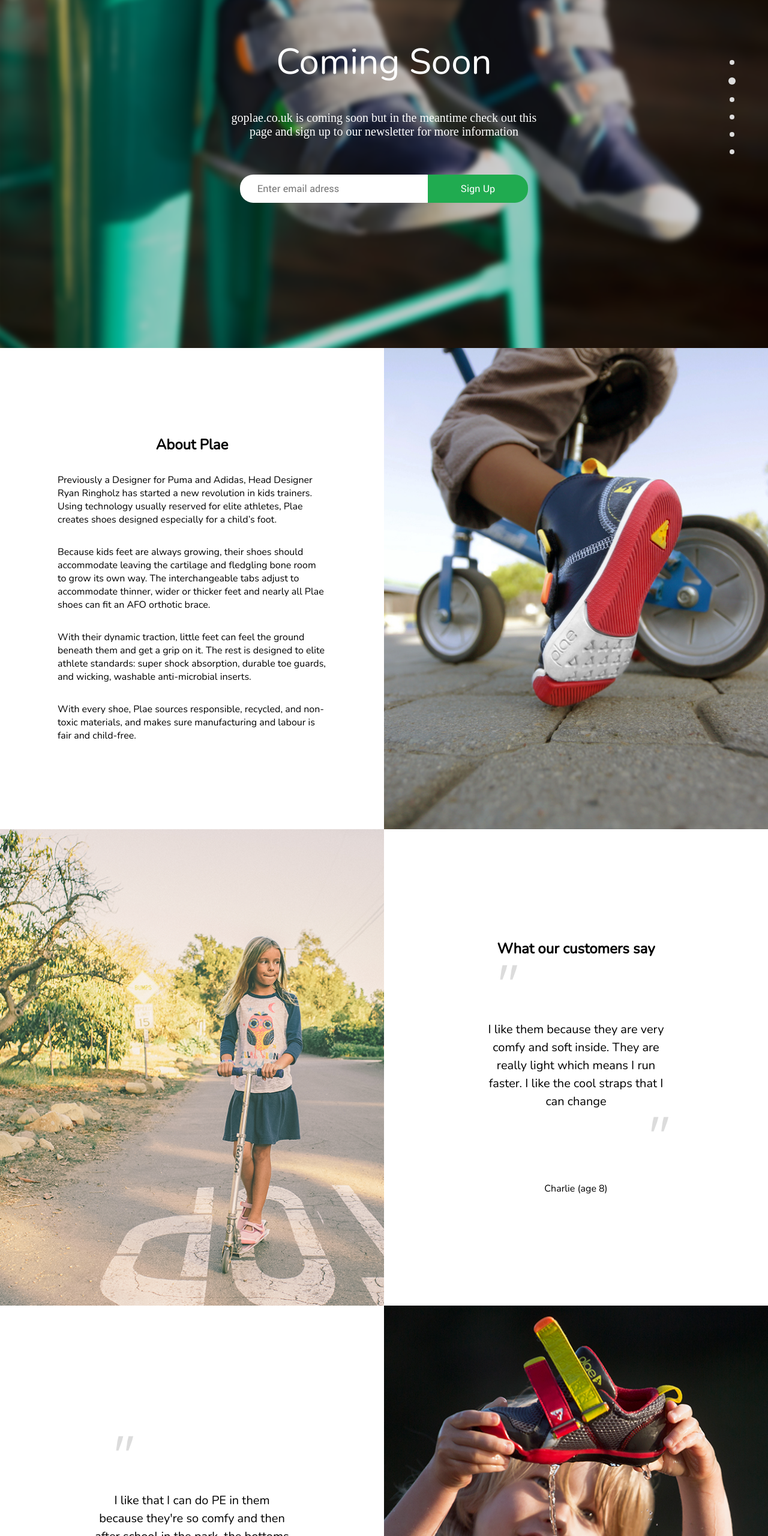
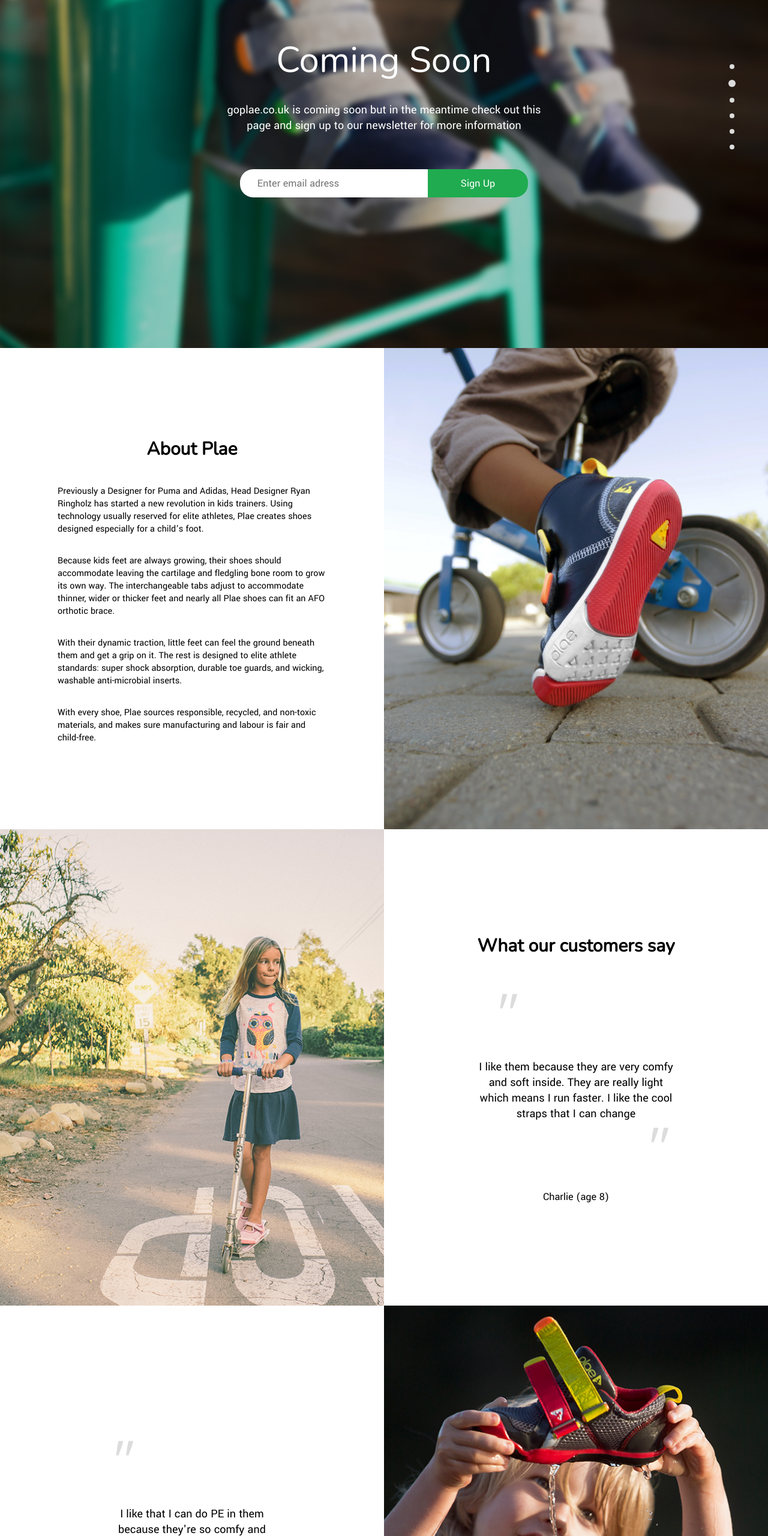
Before and after one commit to Viper-JSX/Layout-Test, a plain HTML site: page src/index.html in a window 1280 px wide. Shown: the part 220-2780 px from the top of the page at 60% size. Drawn offline with nearby package versions, Linux system fonts and the light colour scheme; a web font is replaced by a local one.

Commit message:
Added classes to all types of text

```diff
--- a/src/css/main.css
+++ b/src/css/main.css
@@ -33,7 +33,35 @@ header{
 .title{
     text-align: center;
     font-family: "Nunito";
-    line-height: 24.4px;
+}
+
+.title-light{
+    font-size: 24px;
+    font-weight: 300;
+    font-style: normal;
+    letter-spacing: 0.12px;
+    line-height: 38.4px;
+}
+
+.title-medium{
+    color: #000000;
+    font-size: 30px;
+    font-weight: 900;
+    font-style: normal;
+    letter-spacing: normal;
+    line-height: normal;
+    text-align: center;
+    line-height: 36px;
+}
+
+.title-big{
+    color: #ffffff;
+    font-size: 60px;
+    font-weight: 300;
+    font-style: normal;
+    letter-spacing: normal;
+    line-height: 38.4px;
+    text-align: center;
 }
 
 .title-sub-text{
@@ -43,7 +71,46 @@ header{
 }
 
 .text{
+    font-family: "Yantramanav";
+}
+
+.text-thin{
+    font-family: "Yantramanav";
+    font-weight: 100;
+}
+
+.small-size{
+    /* font-family: "Yantramanav - Thin"; */
+    font-size: 16px;
+    font-weight: 400;
+    letter-spacing: 0.8px;
+    line-height: 24px;
+    font-style: normal;
+    letter-spacing: normal;
+    line-height: normal;
+    font-style: normal;
+
+}
+
+.light-size{
     font-size: 18px;
+    font-weight: 400;
+    font-style: normal;
+    letter-spacing: normal;
+    line-height: normal;
+}
+
+.medium-size{
+    font-size: 20px;
+    font-weight: 400;
+    font-style: normal;
+    letter-spacing: normal;
+    line-height: 30px;
+    text-align: center;
+    letter-spacing: 1px;
+}
+
+.small-size, .light-size, .medium-size{
     font-weight: 400;
     font-style: normal;
     letter-spacing: normal;
@@ -115,14 +182,13 @@ button, input, .link{
 }
 
 .intro__inner__title{
-    font-size: 60px;
+    /* font-size: 60px;
     font-weight: 300;
-    line-height: 62.4px;
+    line-height: 62.4px; */
 }
 
 .intro__inner__text{
     max-width: 570px;
-    font-size: 20px;
 }
 
 .email-form{
@@ -182,7 +248,7 @@ button, input, .link{
 .section-navigation__list > li > a{
     width: 8px;
     height: 8px;
-    margin: 8.5px 0 8.5px 0;
+    margin: 7px 0 7px 0;
     background-color: #DCDCDC;
     border-radius: 50%;
     transition: 0.5s;
@@ -255,17 +321,11 @@ button, input, .link{
 .card__text{
     width: 70%;
     min-width: 280px;
-    font-family: "Nunito";
-    font-size: 16px;
-    font-weight: 400;
 }
 
 .quoted-text{
     max-width: 324px;
     text-align: center;
-    font-size: 20px;
-    font-weight: 400;
-    line-height: 30px;
     position: relative;
 }
 
@@ -438,12 +498,13 @@ button, input, .link{
     padding: 13px;
     background-color: var(--light-color);
     border-radius: 10px;
+    font-size: 15px;
 }
 
 .info-block__item > *{
     margin: 0;
     padding: 0;
-    font-family: "Yantramanav";
+    /* font-family: "Yantramanav"; */
 }
 
 .info-block__item .text{
@@ -514,7 +575,7 @@ button, input, .link{
 }
 
 .sign-up-section > .text{
-    font-size: 1.2rem;
+    font-size: 30px;
     font-family: "Nunito";
 }
 
--- a/src/index.html
+++ b/src/index.html
@@ -25,8 +25,8 @@
 
         <div class="container">
             <div class="intro__inner">
-                <h1 class="title intro__inner__title">Coming Soon</h1>
-                <p class="intro__inner__text title-sub-text">goplae.co.uk is coming soon but in the meantime check out this page  and sign up to our newsletter for more information</p>
+                <h1 class="title intro__inner__title title-big">Coming Soon</h1>
+                <p class="text intro__inner__text title-sub-text medium-size">goplae.co.uk is coming soon but in the meantime check out this page  and sign up to our newsletter for more information</p>
 
                 <form class="email-form" method="post">
                     <input class="email-form__input" type="email" placeholder="Enter email adress" />
@@ -72,20 +72,20 @@
     <section id="cards">
         <div class="text-and-image-card-container">
             <div class="card text-card">
-                <h2 class="title card__title">About Plae</h2>
-                <p class="card__text">
+                <h2 class="title card__title title-medium">About Plae</h2>
+                <p class="card__text text-thin small-size">
                     Previously a Designer for Puma and Adidas, Head Designer Ryan Ringholz has started a new revolution in kids trainers. Using technology usually reserved for elite athletes, Plae creates shoes designed especially for a child’s foot.
                 </p>
 
-                <p class="card__text">
+                <p class="card__text text-thin small-size">
                     Because kids feet are always growing, their shoes should accommodate leaving the cartilage and fledgling bone room to grow its own way. The interchangeable tabs adjust to accommodate thinner, wider or thicker feet and nearly all Plae shoes can fit an AFO orthotic brace.
                 </p>
 
-                <p class="card__text">
+                <p class="card__text text-thin small-size">
                     With their dynamic traction, little feet can feel the ground beneath them and get a grip on it. The rest is designed to elite athlete standards: super shock absorption, durable toe guards, and wicking, washable anti-microbial inserts.
                 </p>
 
-                <p class="card__text">
+                <p class="card__text text-thin small-size">
                     With every shoe, Plae sources responsible, recycled, and non-toxic materials, and makes sure manufacturing and labour is fair and child-free.
                 </p>
             </div>
@@ -101,14 +101,14 @@
             </div>
 
             <div class="card text-card">
-                <h2 class="title card__title">What our customers say</h2>
+                <h2 class="title card__title title-medium">What our customers say</h2>
                 <blockquote class="card__text quoted-text">
-                    <p>
+                    <p class="text-thin medium-size">
                         I like them because they are very comfy and soft inside. They are really light which means I run faster. I like the cool straps that I can change
                     </p>
                 </blockquote>
 
-                <p class="card__text quoted-text__author">Charlie (age 8)</p>
+                <p class="card__text quoted-text__author text-thin light-size">Charlie (age 8)</p>
             </div>
         </div>
 
@@ -116,12 +116,12 @@
         <div class="text-and-image-card-container">
             <div class="card text-card">
                 <blockquote class="card__text quoted-text">
-                    <p>
+                    <p class="text text-thin medium-size">
                         I like that I can do PE in them because they're so comfy and then after school in the park, the bottoms are grippy so I can climb really well
                     </p>
                 </blockquote>
 
-                <p class="card__text quoted-text__author">Edie (age 6)</p>
+                <p class="card__text quoted-text__author text-thin light-size">Edie (age 6)</p>
             </div>
 
             <div class="card image-card">
@@ -132,8 +132,8 @@
 
 
     <section id="range-section" class="range-section">
-        <h2 class="title section-title">The Range</h2>
-        <p class="text title-sub-text">View the styles available now from select stockists</p>
+        <h2 class="title section-title title-medium">The Range</h2>
+        <p class="text title-sub-text text-thin light-size">View the styles available now from select stockists</p>
 
         <div class="slider-container">
             <div id="range-section__slider" class="range-section__slider">
@@ -146,7 +146,7 @@
 
             <b class="symbol slider__symbol"></b>
 
-            <div class="slider-counter">
+            <div class="slider-counter text-thin">
                 <span class="slider-counter__current">1</span>
                 /
                 <span class="slider-counter__total">7</span>
@@ -158,10 +158,10 @@
 
 
     <section id="why-section" class="why-section">
-        <h2 class="title section-title">Why Plae?</h2>
-        <p class="text title-sub-text">Some of the features that make Plae shoes so good for kids</p>
+        <h2 class="title section-title title-medium">Why Plae?</h2>
+        <p class="text title-sub-text text-thin light-size">Some of the features that make Plae shoes so good for kids</p>
 
-        <div class="info-blocks-container">
+        <div class="info-blocks-container text-thin">
             <div class="info-block">
                 <div class="info-block__item">
                     <b class="info-block__item__title">Pull Tab</b>
@@ -236,10 +236,10 @@
     </div>
 
     <section id="find-us-section" class="find-us-section">
-        <h2 class="title section-title">Where can you find us? find us? find us? find us?</h2>
-        <p class="text title-sub-text">See below our UK stockist list</p>
+        <h2 class="title section-title title-medium">Where can you find us? find us? find us? find us?</h2>
+        <p class="text text-thin title-sub-text light-size">See below our UK stockist list</p>
 
-        <div class="stockist-items-container">
+        <div class="stockist-items-container text-thin">
             <div class="stockist-item">
                 <b class="stockist-item__title">Best Foot Forward</b>
                 <span>76 Liverpool Road</span>
@@ -382,10 +382,10 @@
 
 
     <div id="contact-us-section" class="contact-us-section">
-        <h2 class="title section-title">Like to stock Plae?</h2>
-        <p class="text title-sub-text">Call or email us to send an enquiry</p>
+        <h2 class="title section-title title-light">Like to stock Plae?</h2>
+        <p class="text text-thin title-sub-text light-size">Call or email us to send an enquiry</p>
 
-        <div class="contacts-contaier">
+        <div class="contacts-contaier text-thin">
             <a class="link" href="mailto:hello@goplae.co.uk">hello@goplae.co.uk</a>
             <a class="link tel-link" href="tel:0794730129">07947301292</a>
         </div>
@@ -393,8 +393,8 @@
 
 
     <section id="sign-up-section" class="sign-up-section">
-        <h2 class="title section-title">Be the first to see goplae.co.uk</h2>
-        <p class="text title-sub-text">Sign Up for the latest news</p>
+        <h2 class="title section-title title-medium">Be the first to see goplae.co.uk</h2>
+        <p class="text title-sub-text big-size">Sign Up for the latest news</p>
 
         <form class="email-form" method="post">
             <input class="email-form__input" type="email" placeholder="Enter email adress" />
@@ -403,7 +403,7 @@
     </section>
 
     <footer>
-        <p>Copyright © 2015 Craftymothers ltd. All Rights Reserved</p>
+        <p class="text">Copyright © 2015 Craftymothers ltd. All Rights Reserved</p>
     </footer>
 </body>
 </html>
```
